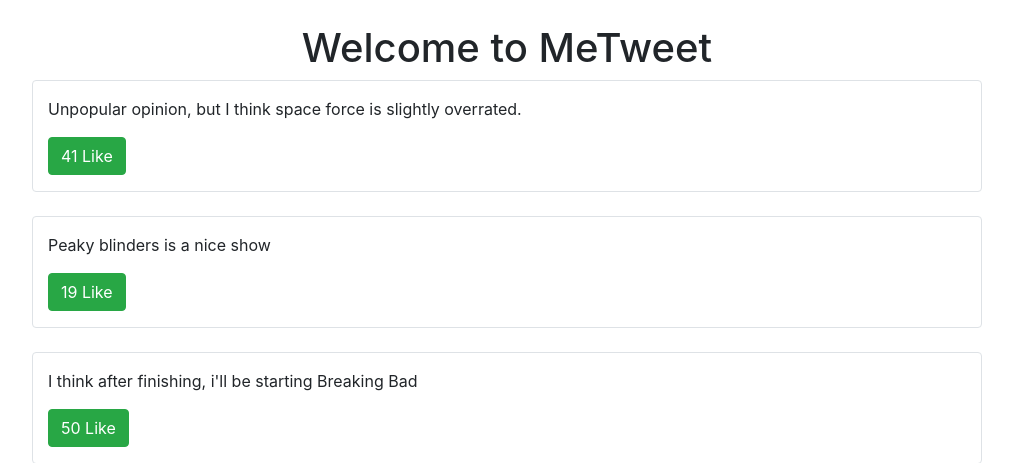
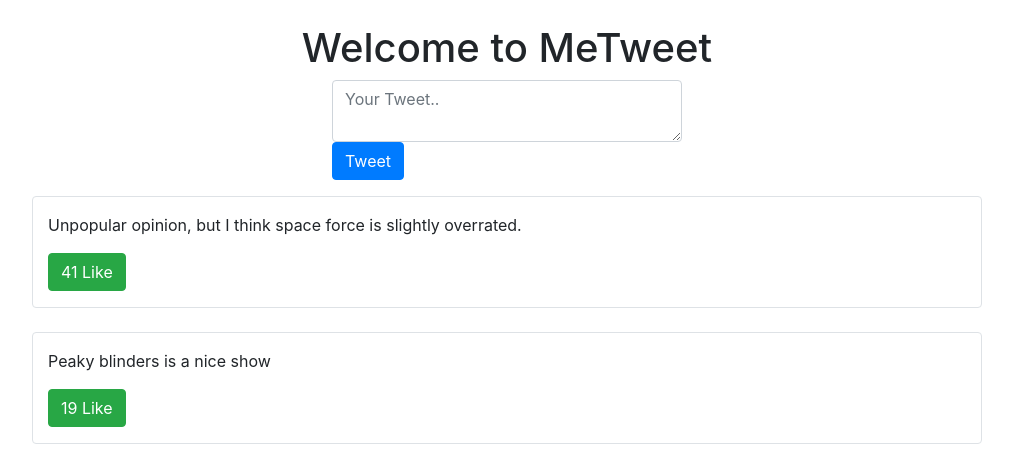
Before and after one commit to sainihimanshu1999/MeTweet, a Django app: page / in a window 1280 px wide. Shown: the part 56-519 px from the top of the page, without its empty margins (133-1146 px from the left). Run offline with Django 3.2, Linux system fonts and the light colour scheme; data comes from the database, SQL or seed files in the repository; both versions use the stored data as it was after the commit; data that the repository does not hold is empty; some libraries are stand-ins or nearby versions.

Commit message:
Homepage form done

```diff
--- a/templates/pages/home.html
+++ b/templates/pages/home.html
@@ -2,6 +2,17 @@
 <div class='row text-center'>
   <div class="col">
     <h1>Welcome to MeTweet</h1>
+  </div>
+</div>
+
+<div class="row mb-3">
+  <div class="col-md-4 mx-auto col-10">
+    <form class="form" method="POST" action="/create-tweet/">
+      {% csrf_token %}
+      <input type="hidden" value="/" name="next">
+      <textarea class='form-control' name='content' placeholder="Your Tweet.."></textarea>
+      <button type='submit' class="btn btn-primary">Tweet</button>
+    </form>
   </div>
 </div>
 <div class="row" id="tweets">
--- a/tweets/views.py
+++ b/tweets/views.py
@@ -1,5 +1,5 @@
 import random
-from django.shortcuts import render
+from django.shortcuts import render, redirect
 from django.http import HttpResponse, Http404, JsonResponse
 from .models import Tweet
 from .forms import TweetForm
@@ -12,9 +12,12 @@ def home_view(request, *args, **kwargs):
 
 def tweet_create_view(request, *args, **kwargs):
     form = TweetForm(request.POST or None)
+    next_url = request.POST.get('next') or None
     if form.is_valid():
         obj = form.save(commit=False)
         obj.save()
+        if next_url != None:
+            return redirect(next_url)
         form = TweetForm()
 
     return render(request, 'components/form.html', context={'form': form})
```
Also changed, not shown: db.sqlite3.
